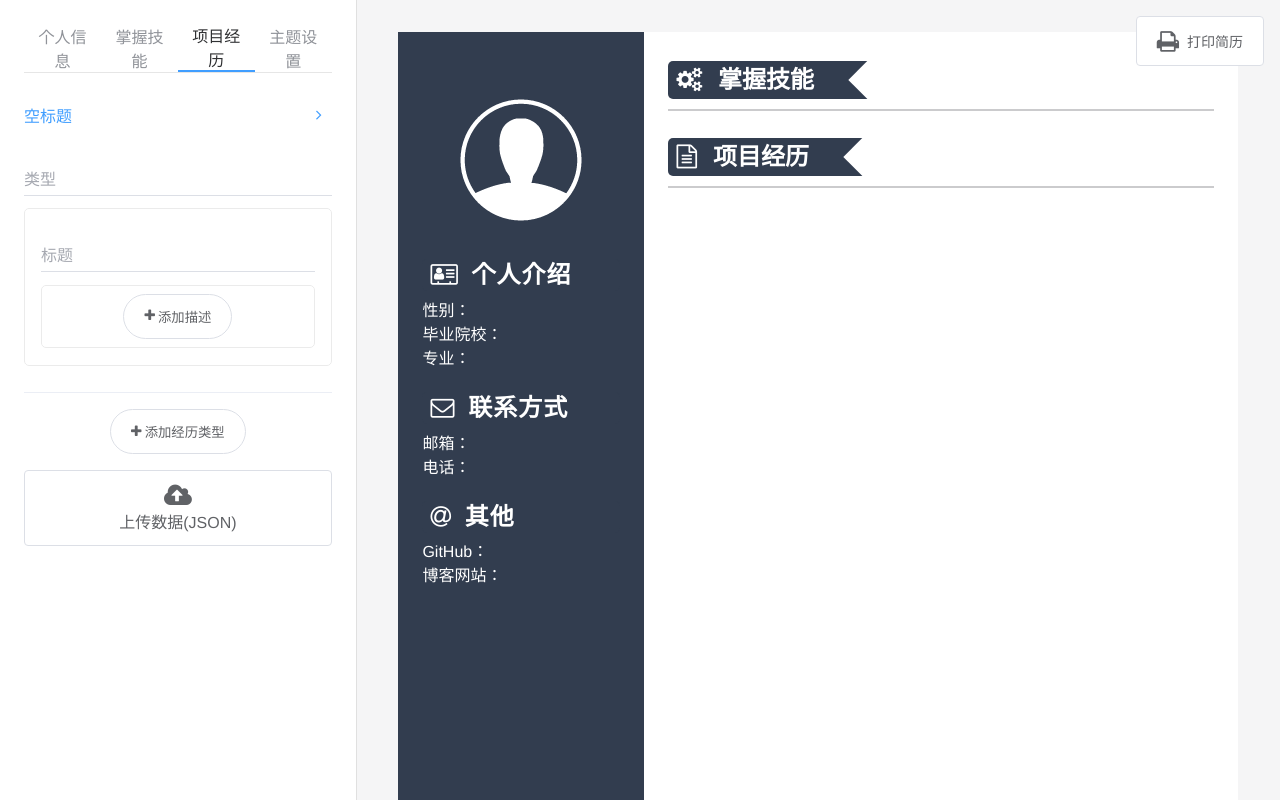
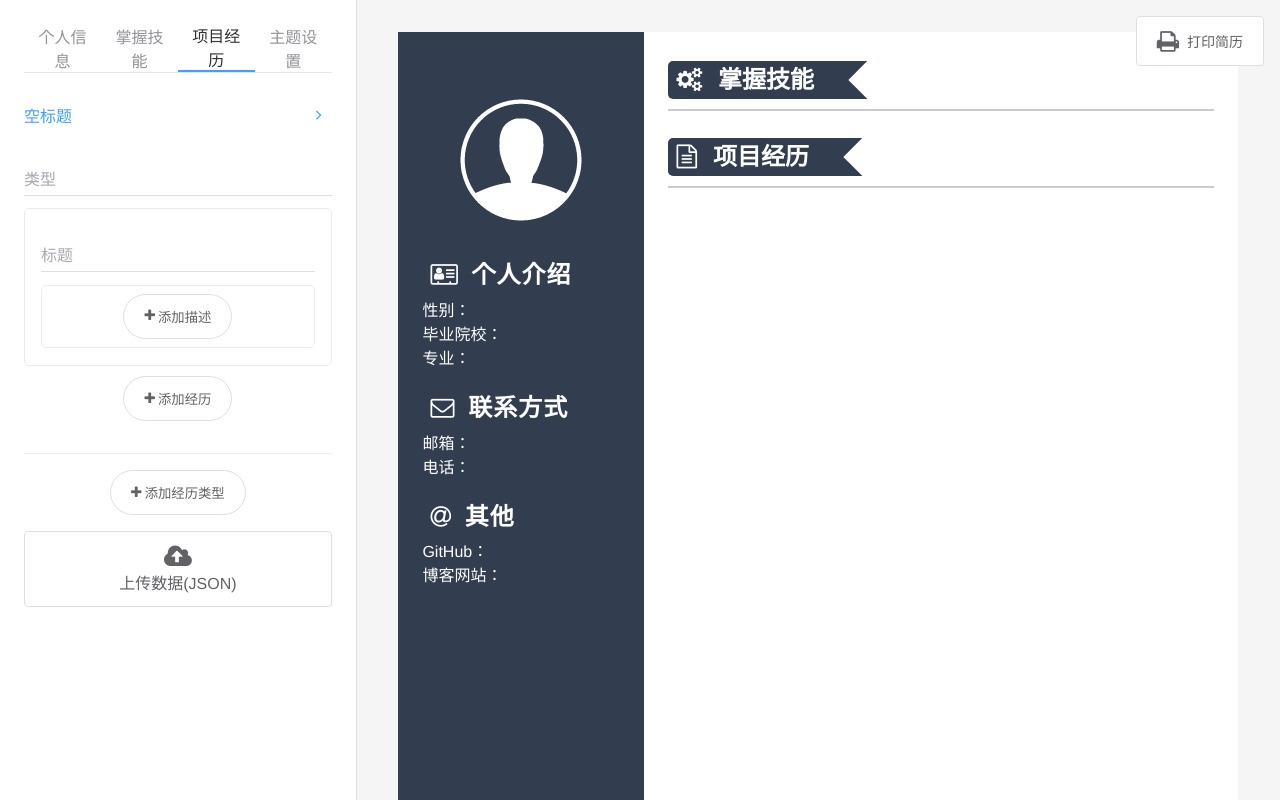
Before and after one commit to eddievandeer/resume, a Vue app: page / in a window 1280 px wide. Both pictures are taken after a click on the button "项目经历". Shown: the top 800 px of the page. Built offline with nearby package versions, Linux system fonts and the light colour scheme.

Commit message:
fix(console-Experiences): add the add-experience button

```diff
--- a/src/components/ResumeConsole/NavBar/Experiences.vue
+++ b/src/components/ResumeConsole/NavBar/Experiences.vue
@@ -20,9 +20,20 @@
                         </add-button>
                     </div>
                 </div>
+                <div class="add-experience">
+                    <add-button :target="item.details" :item="{
+                        source: '',
+                        title: '',
+                        descriptions: [
+                            '描述'
+                        ]
+                    }">
+                        <span>添加经历</span>
+                    </add-button>
+                </div>
             </drawer>
         </div>
-        <div class="add-experience">
+        <div class="add-experience-item">
             <add-button :type="ADD_EXPERIENCE" :item="experienceItem">
                 <span>添加经历类型</span>
             </add-button>
@@ -74,6 +85,10 @@
 
 <style>
     .add-experience {
+        margin-bottom: 1rem;
+    }
+
+    .add-experience-item {
         margin-top: 1rem;
     }
 
```
